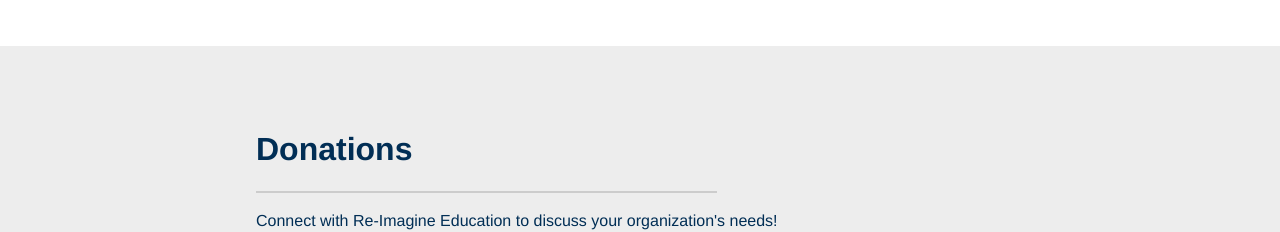
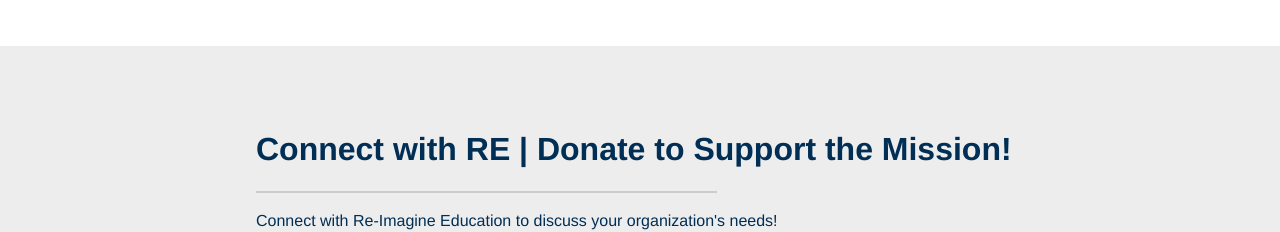
Before and after one commit to re-imagineed/re-imagineed-website, a Next.js app: page /programs in a window 1280 px wide. Shown: the part 1320-1552 px from the top of the page. Built offline with nearby package versions, Linux system fonts and the light colour scheme.

Commit message:
Update Donations.js

```diff
--- a/pages/programs.js
+++ b/pages/programs.js
@@ -123,7 +123,7 @@
 
           <StyledSection index={2}>
             <StyledSectionContentWrapper>
-              <h1>Donations</h1>
+              <h1>Connect with RE | Donate to Support the Mission!</h1>
               <StyledDividerLine/>
               <StyledP2>Connect with Re-Imagine Education to discuss your organization's needs!</StyledP2>
               <StyledOL>
```
